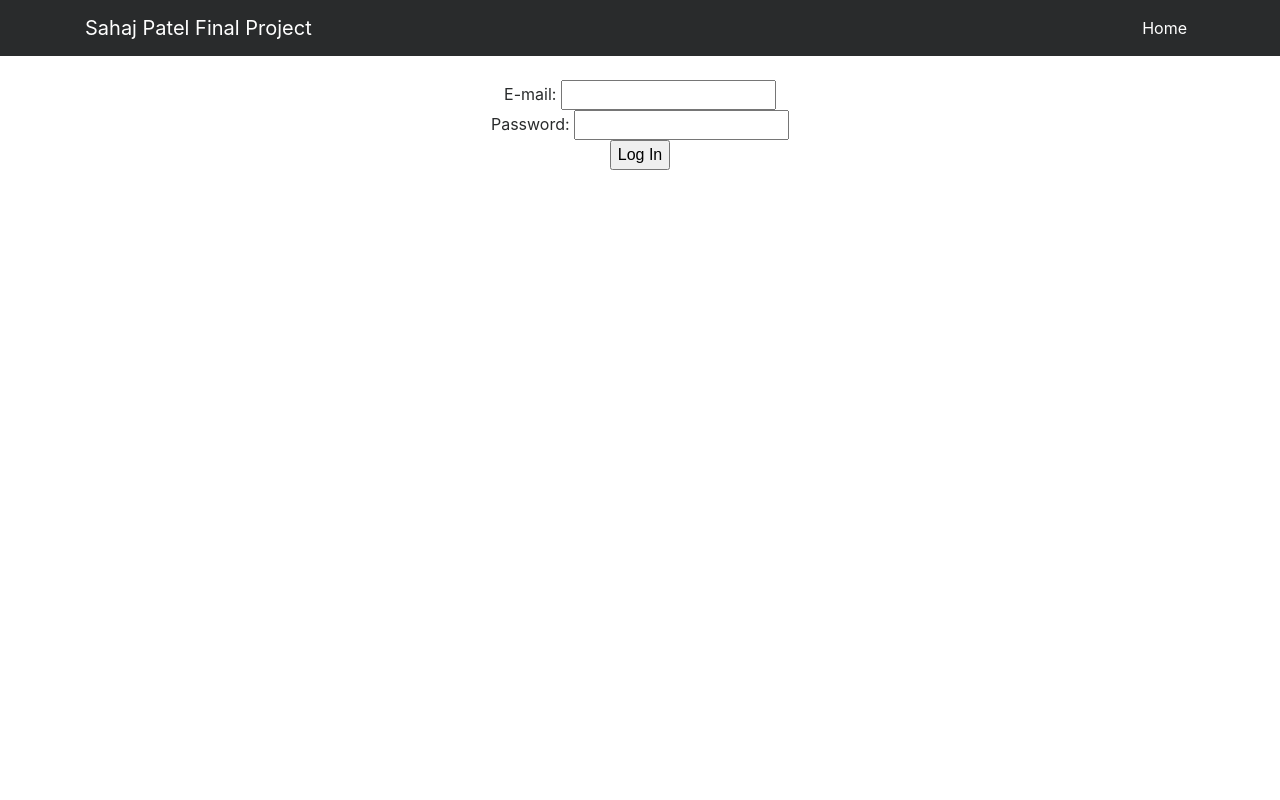
After one commit to sjp46/IS218FinalProject, a PHP site: page /login.php in a window 1280 px wide. The commit adds this page. Run offline with PHP 8.4, Linux system fonts and the light colour scheme; data that the repository does not hold is empty.

```diff
--- a/PDOconnect.php
+++ b/insert.php
@@ -2,7 +2,7 @@
 // if(isset($_POST['submit']))
 require('database.php');
 include('form-handler.php')
-{
+
 	$fname=$_POST['fname'];
 	$lname=$_POST['lname'];
 	$email=$_POST['email'];
@@ -19,5 +19,5 @@ include('form-handler.php')
 	$statement = $db->prepare($sql);
 	$statement->execute();
 	$statement->closeCursor();
-}
+
 ?>
--- /dev/null
+++ b/login.php
@@ -0,0 +1,87 @@
+<?php
+    require('database.php');
+    include('form-handler.php')
+?>
+<!DOCTYPE html>
+<html lang="en">
+
+
+<head>
+
+    <meta charset="utf-8">
+    <meta name="viewport" content="width=device-width, initial-scale=1, shrink-to-fit=no">
+    <meta name="description" content="">
+    <meta name="author" content="">
+
+    <title>IS218 Final Project</title>
+
+    <!-- Bootstrap core CSS -->
+    <link href="vendor/bootstrap/css/bootstrap.min.css" rel="stylesheet">
+
+    <!-- Custom styles for this template -->
+    <style>
+    body {
+        padding-top: 54px;
+    }
+
+    @media (min-width: 992px) {
+        body {
+            padding-top: 56px;
+        }
+    }
+    /* Temporary navbar container fix */
+
+    .navbar-toggler {
+        z-index: 1;
+    }
+
+    @media (max-width: 576px) {
+        nav > .container {
+            width: 100%;
+        }
+    }
+    </style>
+
+</head>
+
+<body>
+
+    <!-- Navigation -->
+    <nav class="navbar fixed-top navbar-toggleable-md navbar-inverse bg-inverse">
+        <button class="navbar-toggler navbar-toggler-right" type="button" data-toggle="collapse" data-target="#navbarExample" aria-controls="navbarExample" aria-expanded="false" aria-label="Toggle navigation">
+            <span class="navbar-toggler-icon"></span>
+        </button>
+        <div class="container">
+            <a class="navbar-brand" href="#">Sahaj Patel Final Project</a>
+            <div class="collapse navbar-collapse" id="navbarExample">
+                <ul class="navbar-nav ml-auto">
+                    <li class="nav-item active">
+                        <a class="nav-link" href="index.html">Home <span class="sr-only">(current)</span></a>
+                    </li>
+                </ul>
+            </div>
+        </div>
+    </nav>
+
+    <!-- Page Content -->
+    <div class="container">
+        <div class="row">
+            <div class="col-lg-12 text-center">
+                <form action="insert.php" method="get">
+                    E-mail: <input type="email" name="email"><br>
+                    Password: <input type="password" name="password"><br>
+                    <a href="todo.php"><input type="button" value= "Log In"></a>
+                </form>
+
+            </div>
+        </div>
+    </div>
+
+    <!-- Bootstrap core JavaScript -->
+    <script src="vendor/jquery/jquery.min.js"></script>
+    <script src="vendor/tether/tether.min.js"></script>
+    <script src="vendor/bootstrap/js/bootstrap.min.js"></script>
+
+</body>
+
+</html>
```
Also changed, not shown: todo.php (renamed from login.html, +24 -12 lines).
